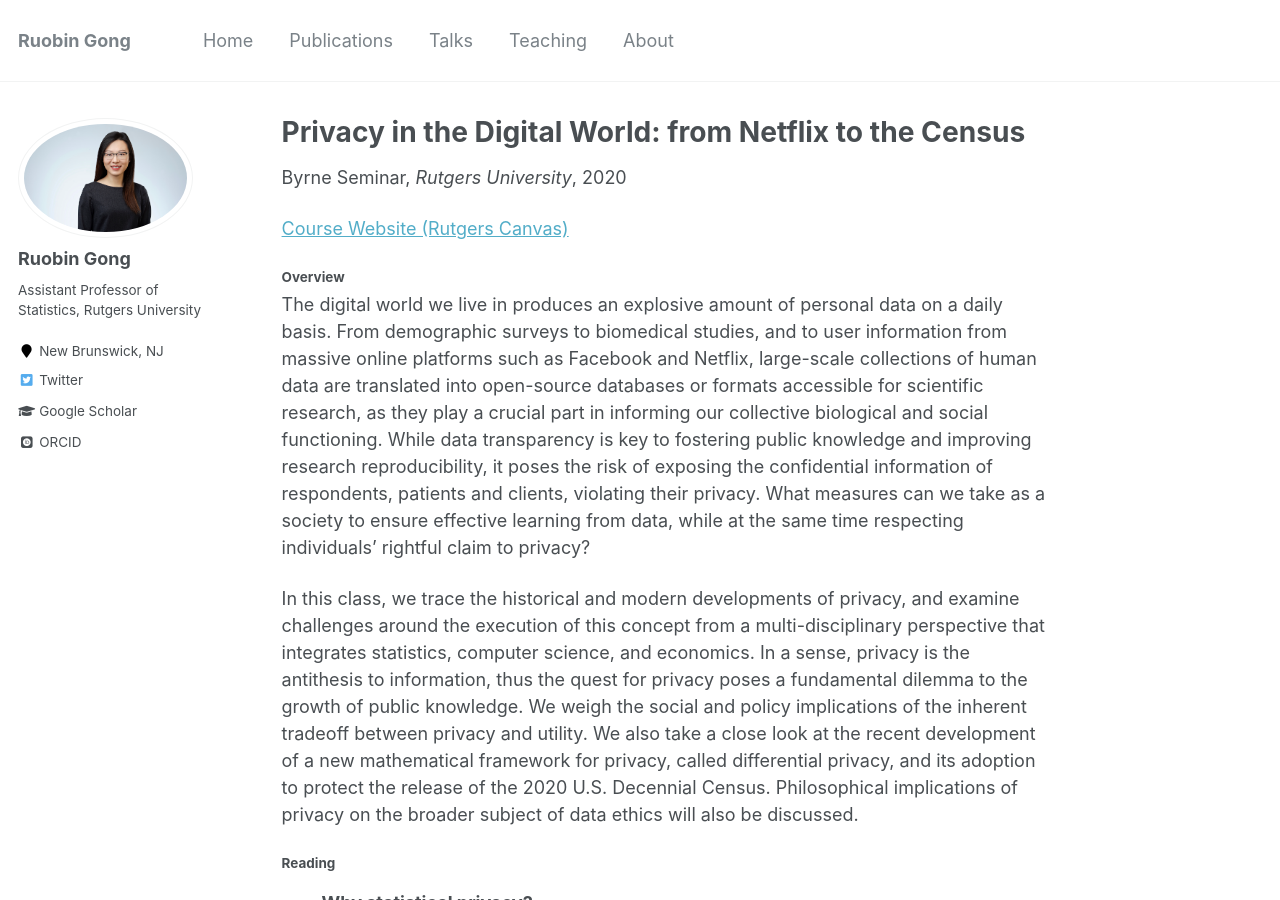
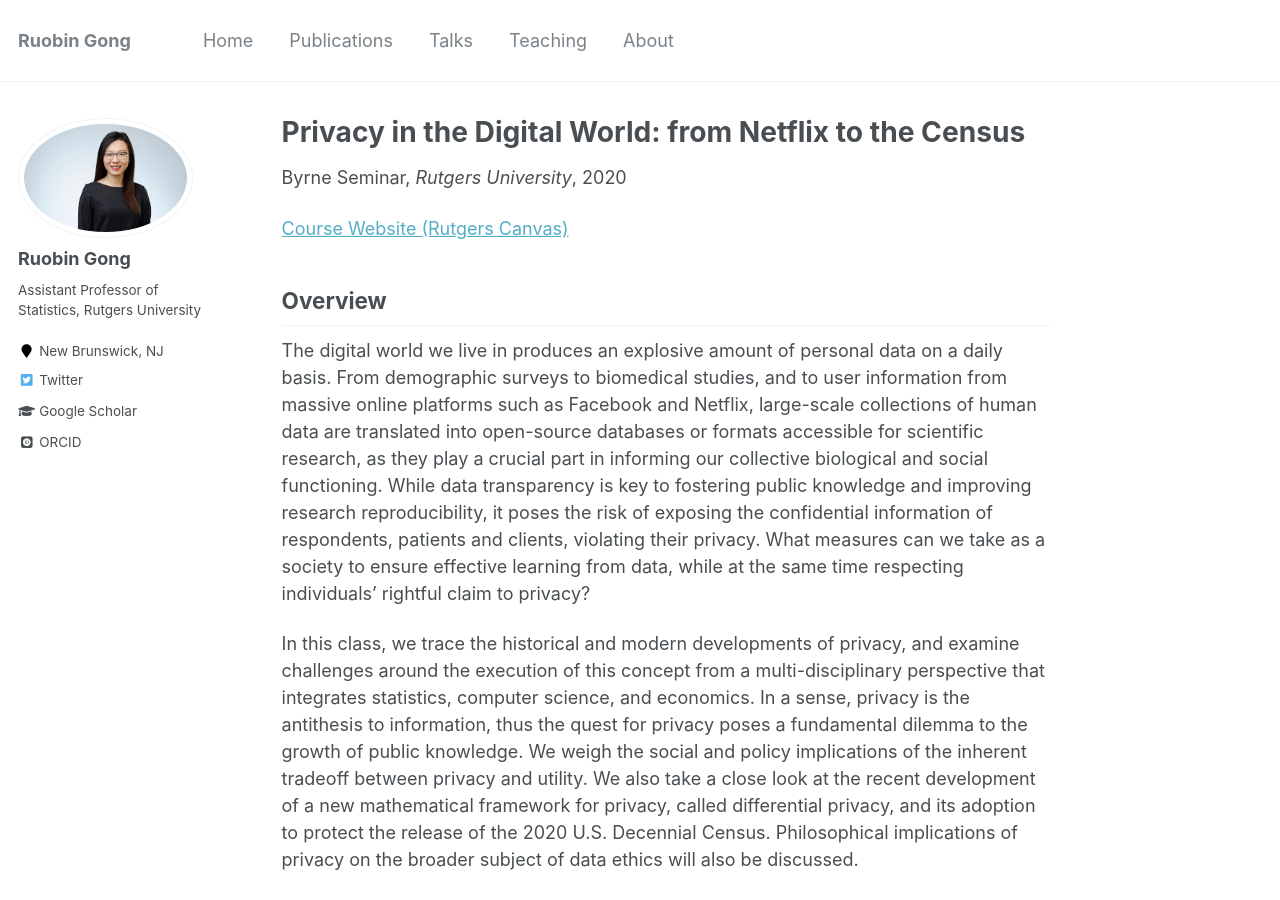
Before and after one commit to RuobinGong/RuobinGong.github.io, a Jekyll site: the page built from _teaching/byrne_privacy.md, in a window 1280 px wide and 900 px high. Built offline with Jekyll 4.4.1, drawn with Linux system fonts in a browser that asks for light colours; some web fonts are replaced.

```diff
--- a/_teaching/byrne_privacy.md
+++ b/_teaching/byrne_privacy.md
@@ -13,13 +13,13 @@ location: "New Brunswick, NJ, USA"
 [Course Website (Rutgers Canvas)](https://rutgers.instructure.com/courses/64491/assignments/syllabus)
 
 
-#### Overview
+## Overview
 
 The digital world we live in produces an explosive amount of personal data on a daily basis. From demographic surveys to biomedical studies, and to user information from massive online platforms such as Facebook and Netflix, large-scale collections of human data are translated into open-source databases or formats accessible for scientific research, as they play a crucial part in informing our collective biological and social functioning. While data transparency is key to fostering public knowledge and improving research reproducibility, it poses the risk of exposing the confidential information of respondents, patients and clients, violating their privacy. What measures can we take as a society to ensure effective learning from data, while at the same time respecting individuals’ rightful claim to privacy?
 
 In this class, we trace the historical and modern developments of privacy, and examine challenges around the execution of this concept from a multi-disciplinary perspective that integrates statistics, computer science, and economics. In a sense, privacy is the antithesis to information, thus the quest for privacy poses a fundamental dilemma to the growth of public knowledge. We weigh the social and policy implications of the inherent tradeoff between privacy and utility. We also take a close look at the recent development of a new mathematical framework for privacy, called differential privacy, and its adoption to protect the release of the 2020 U.S. Decennial Census. Philosophical implications of privacy on the broader subject of data ethics will also be discussed.
 
-#### Reading
+## Reading
 
 * **Why statistical privacy?**
   * Duncan, G. T., Elliot, M., & Salazar-González, J. J. (2011). Why Statistical Confidentiality?. _In Statistical Confidentiality_ (pp. 1-26). Springer, New York, NY.
```
Also changed, not shown: other parts of _teaching/byrne_privacy.md (+1 -1 lines).
